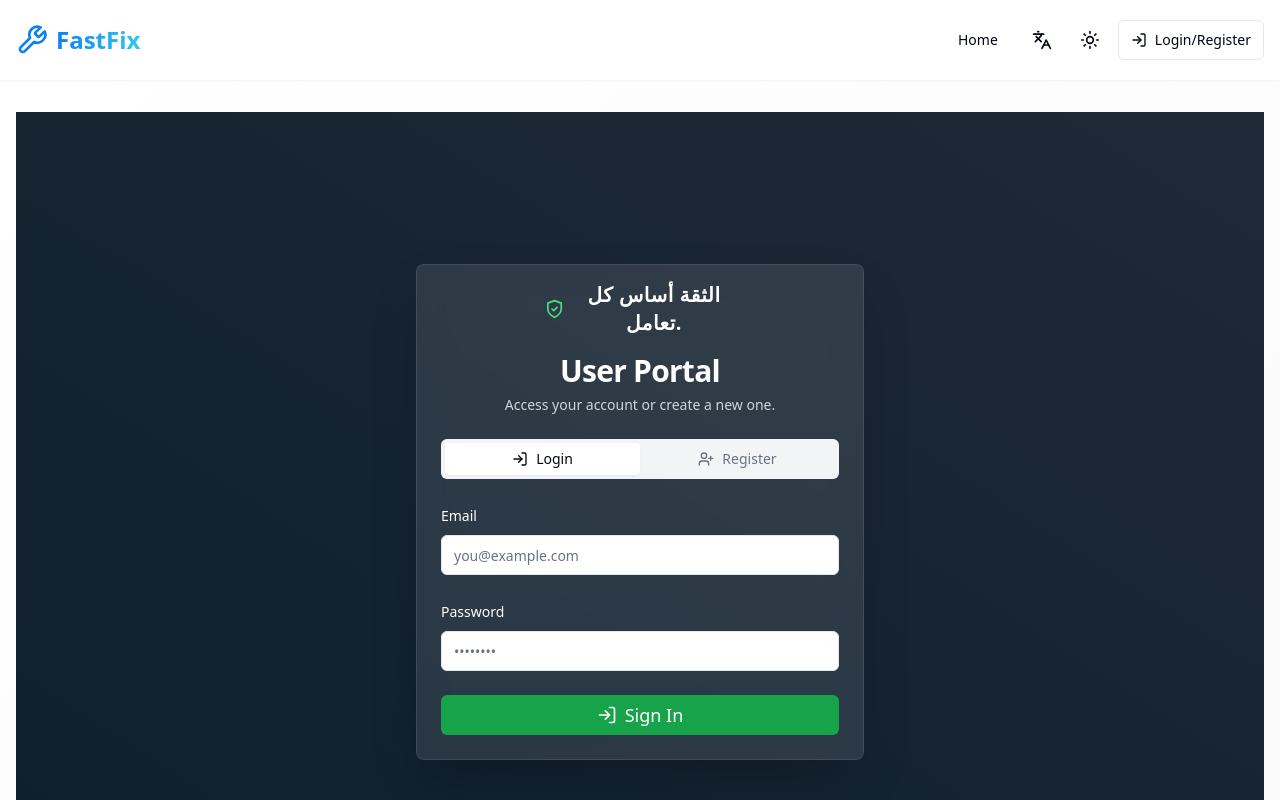
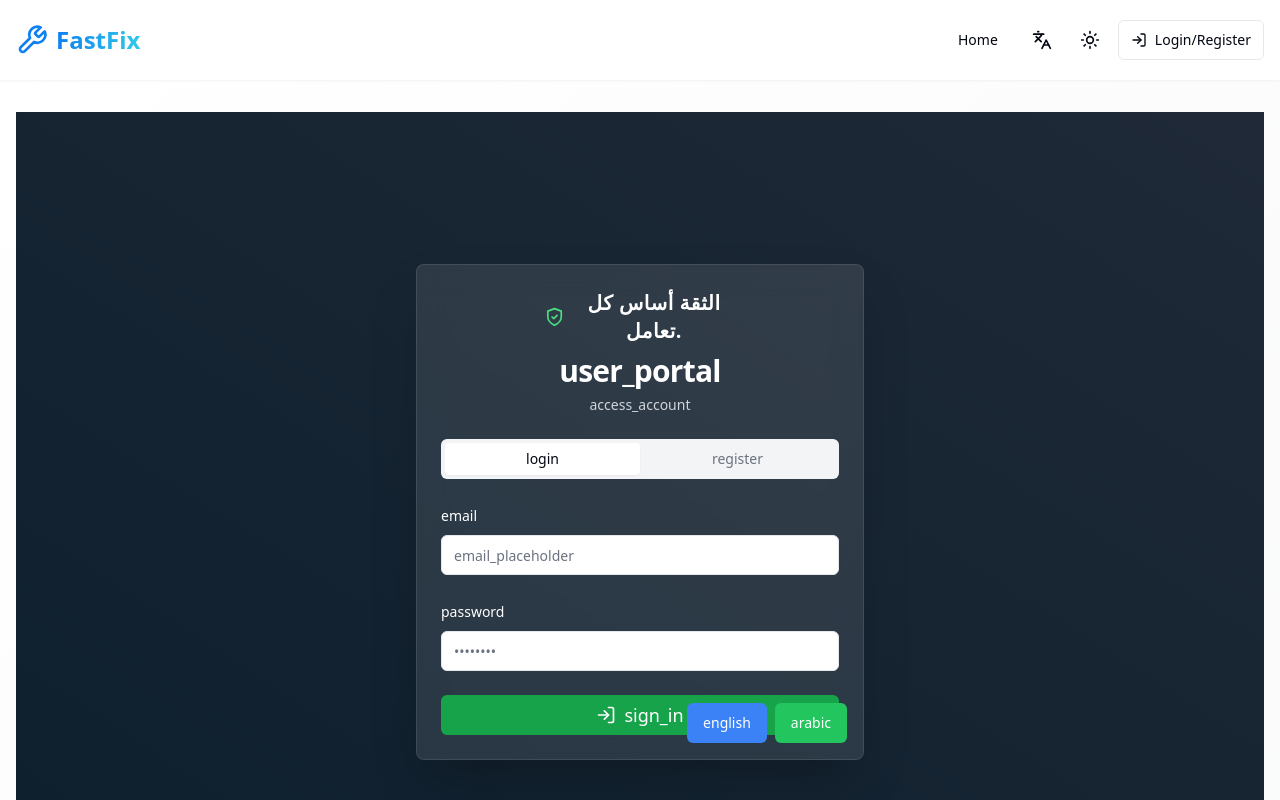
Before and after one commit to mo2009453/Fast-fix, a React (Vite) app: page /login/user in a window 1280 px wide. Shown: the top 800 px of the page. Built offline with nearby package versions, Linux system fonts and the light colour scheme.

Commit message:
UserLoginPage.jsx

```diff
--- a/src/pages/UserLoginPage.jsx
+++ b/src/pages/UserLoginPage.jsx
@@ -8,6 +8,7 @@ import { Tabs, TabsContent, TabsList, TabsTrigger } from '@/components/ui/tabs';
 import { useAuth } from '@/contexts/AuthContext';
 import { motion, AnimatePresence } from 'framer-motion';
 import { LogIn, UserPlus, ShieldCheck } from 'lucide-react';
+import { useTranslation } from 'react-i18next';  // خاصية الترجمة
 
 const phrases = [
   "الثقة أساس كل تعامل.",
@@ -16,6 +17,7 @@ const phrases = [
 ];
 
 const UserLoginPage = () => {
+  const { t, i18n } = useTranslation();  // إضافة الترجمة
   const navigate = useNavigate();
   const { loginUser, registerUser } = useAuth();
   const [loginEmail, setLoginEmail] = useState('');
@@ -52,6 +54,11 @@ const UserLoginPage = () => {
     }
   };
 
+  // تغيير اللغة
+  const handleChangeLanguage = (lang) => {
+    i18n.changeLanguage(lang);
+  };
+
   return (
     <motion.div
       className="flex justify-center items-center min-h-screen py-12 px-4 bg-gradient-to-tr from-[#0d1f2d] to-[#1f2937]"
@@ -60,7 +67,8 @@ const UserLoginPage = () => {
       transition={{ duration: 0.5 }}
     >
       <Card className="w-full max-w-md shadow-2xl backdrop-blur-lg bg-white/10 border border-white/10 relative">
-        <div className="absolute top-4 left-1/2 transform -translate-x-1/2 text-center px-4">
+        {/* رفع الجملة فوق البوكس */}
+        <div className="absolute top-6 left-1/2 transform -translate-x-1/2 text-center px-4">
           <AnimatePresence mode="wait">
             <motion.div
               key={phrases[currentPhraseIndex]}
@@ -75,52 +83,61 @@ const UserLoginPage = () => {
             </motion.div>
           </AnimatePresence>
         </div>
+
         <CardHeader className="text-center mt-16">
-          <CardTitle className="text-3xl text-white">User Portal</CardTitle>
-          <CardDescription className="text-gray-300">Access your account or create a new one.</CardDescription>
+          <CardTitle className="text-3xl text-white">{t("user_portal")}</CardTitle>  {/* ترجمات */}
+          <CardDescription className="text-gray-300">{t("access_account")}</CardDescription>  {/* ترجمات */}
         </CardHeader>
+
         <CardContent>
           <Tabs defaultValue="login" className="w-full">
             <TabsList className="grid w-full grid-cols-2">
-              <TabsTrigger value="login"><LogIn className="mr-2 h-4 w-4" />Login</TabsTrigger>
-              <TabsTrigger value="register"><UserPlus className="mr-2 h-4 w-4" />Register</TabsTrigger>
+              <TabsTrigger value="login">{t("login")}</TabsTrigger>  {/* ترجمات */}
+              <TabsTrigger value="register">{t("register")}</TabsTrigger>  {/* ترجمات */}
             </TabsList>
             <TabsContent value="login" className="mt-6">
               <form onSubmit={handleLogin} className="space-y-6">
                 <div className="space-y-2">
-                  <Label htmlFor="login-email" className="text-white">Email</Label>
-                  <Input id="login-email" type="email" placeholder="you@example.com" value={loginEmail} onChange={(e) => setLoginEmail(e.target.value)} required />
+                  <Label htmlFor="login-email" className="text-white">{t("email")}</Label>  {/* ترجمات */}
+                  <Input id="login-email" type="email" placeholder={t("email_placeholder")} value={loginEmail} onChange={(e) => setLoginEmail(e.target.value)} required />
                 </div>
                 <div className="space-y-2">
-                  <Label htmlFor="login-password" className="text-white">Password</Label>
+                  <Label htmlFor="login-password" className="text-white">{t("password")}</Label>  {/* ترجمات */}
                   <Input id="login-password" type="password" placeholder="••••••••" value={loginPassword} onChange={(e) => setLoginPassword(e.target.value)} required />
                 </div>
                 <Button type="submit" className="w-full bg-green-600 hover:bg-green-700 text-white text-lg py-3">
-                  <LogIn className="mr-2 h-5 w-5" /> Sign In
+                  <LogIn className="mr-2 h-5 w-5" /> {t("sign_in")}
                 </Button>
               </form>
             </TabsContent>
             <TabsContent value="register" className="mt-6">
               <form onSubmit={handleRegister} className="space-y-6">
                 <div className="space-y-2">
-                  <Label htmlFor="register-name" className="text-white">Full Name</Label>
+                  <Label htmlFor="register-name" className="text-white">{t("full_name")}</Label>  {/* ترجمات */}
                   <Input id="register-name" placeholder="John Doe" value={registerName} onChange={(e) => setRegisterName(e.target.value)} required />
                 </div>
                 <div className="space-y-2">
-                  <Label htmlFor="register-email" className="text-white">Email</Label>
-                  <Input id="register-email" type="email" placeholder="you@example.com" value={registerEmail} onChange={(e) => setRegisterEmail(e.target.value)} required />
+                  <Label htmlFor="register-email" className="text-white">{t("email")}</Label>  {/* ترجمات */}
+                  <Input id="register-email" type="email" placeholder={t("email_placeholder")} value={registerEmail} onChange={(e) => setRegisterEmail(e.target.value)} required />
                 </div>
                 <div className="space-y-2">
-                  <Label htmlFor="register-password" className="text-white">Password</Label>
+                  <Label htmlFor="register-password" className="text-white">{t("password")}</Label>  {/* ترجمات */}
                   <Input id="register-password" type="password" placeholder="••••••••" value={registerPassword} onChange={(e) => setRegisterPassword(e.target.value)} required />
                 </div>
                 <Button type="submit" className="w-full bg-blue-600 hover:bg-blue-700 text-white text-lg py-3">
-                  <UserPlus className="mr-2 h-5 w-5" /> Create Account
+                  <UserPlus className="mr-2 h-5 w-5" /> {t("create_account")}
                 </Button>
               </form>
             </TabsContent>
           </Tabs>
         </CardContent>
+
+        {/* إضافة زر تغيير اللغة */}
+        <div className="absolute bottom-4 right-4">
+          <Button onClick={() => handleChangeLanguage('en')} className="mr-2 bg-blue-500 text-white">{t("english")}</Button>
+          <Button onClick={() => handleChangeLanguage('ar')} className="bg-green-500 text-white">{t("arabic")}</Button>
+        </div>
+
       </Card>
     </motion.div>
   );
```
